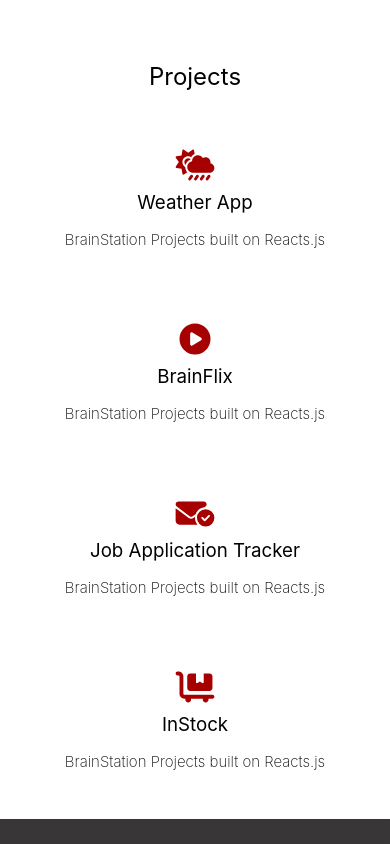
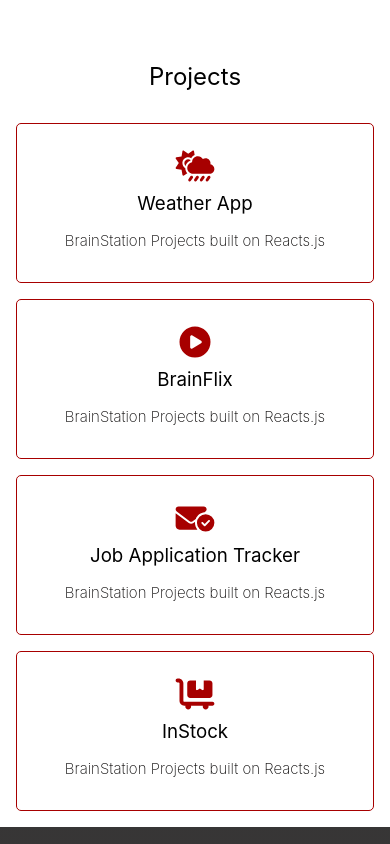
Before and after one commit to Tsedhondup/Portfolio, a React (Create React App) app: page / in a window 390 px wide. Shown: the part 1560-2404 px from the top of the page. Built offline with nearby package versions, Linux system fonts and the light colour scheme; grey boxes are pictures that could not be loaded.

Commit message:
media queries added to project-content

```diff
--- a/src/Components/Works/Works.scss
+++ b/src/Components/Works/Works.scss
@@ -5,19 +5,36 @@
   padding-top: $mobile-margin;
   padding-left: $mobile-margin;
   padding-right: $mobile-margin;
+  @include tablet {
+    padding-top: $tablet-margin;
+    padding-left: $tablet-margin;
+    padding-right: $tablet-margin;
+  }
   &__title {
     padding-bottom: 16px;
     text-align: center;
     text-transform: capitalize;
     font-weight: normal;
   }
+  &__project-content {
+    @include tablet {
+      width: 100%;
+      margin: $tablet-margin auto;
+      display: grid;
+      grid-template-columns: repeat(2, 1fr);
+      grid-gap: $tablet-gutter;
+    }
+  }
 }
 .projects {
   padding: 16px 0px;
   padding-top: 32px;
   margin: 16px 0px;
-  // border: 1px solid #a70000;
+  border: 1px solid #a70000;
   border-radius: 5px;
+  @include tablet {
+    margin: 0px;
+  }
 
   &__icon {
     text-align: center;
```
